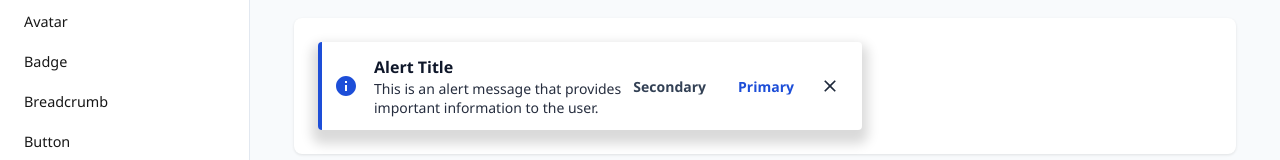
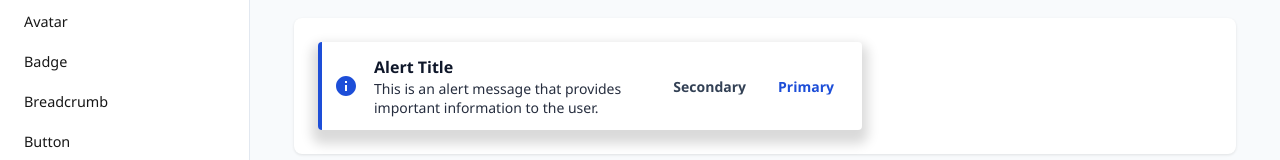
Before and after one commit to cake-admin/cakev2, a React (Create React App) app: page /components/alert in a window 1280 px wide. Shown: the part 539-699 px from the top of the page. Built offline with nearby package versions, Linux system fonts and the light colour scheme.

Commit message:
Fix dismiss button logic to respect dismissible prop for simple variants

```diff
--- a/src/components/design-system/Alert.js
+++ b/src/components/design-system/Alert.js
@@ -480,7 +480,7 @@ const Alert = forwardRef(({
                   isDarkMode={theme === ALERT_THEMES.DARK}
                 />
               ))}
-              {(dismissible || variant === ALERT_VARIANTS.SIMPLE) && (
+              {dismissible && (
                 <Button
                   variant={BUTTON_VARIANTS.ICON}
                   iconVariant={ICON_VARIANTS.SECONDARY}
```
